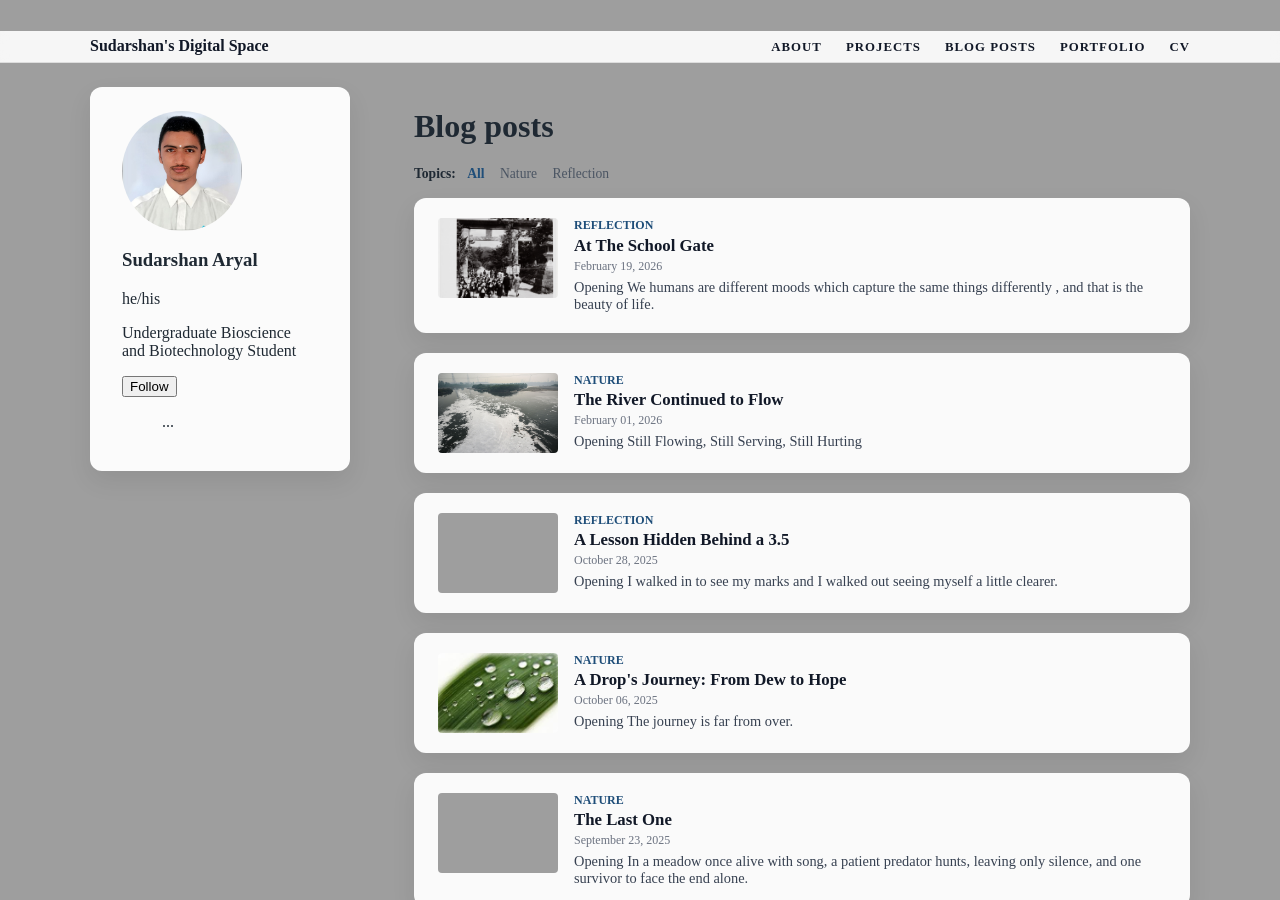
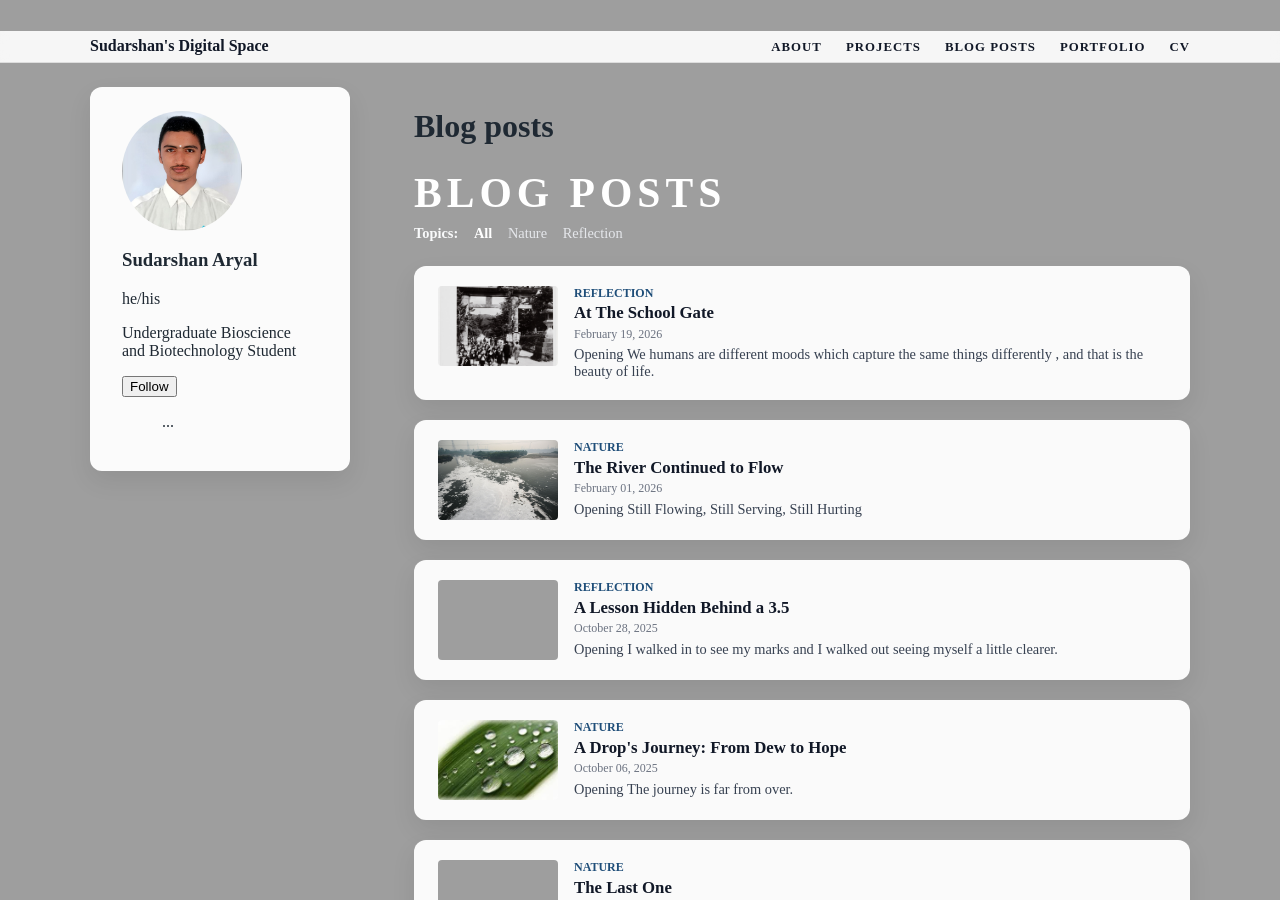
Before and after one commit to Sudu-09-Nep/sudu.github.io, a Jekyll site: the page built from _pages/year-archive.md, in a window 1280 px wide and 900 px high, cut to the strip 0-900 px from the top of the window. Built offline with Jekyll 4.4.1, drawn with Linux system fonts in a browser that asks for light colours; a script bundle is joined from its source files by our own code; library files that are not in the unit come from our copies; grey boxes are pictures that could not be loaded.

Commit message:
Update year-archive.md

```diff
--- a/_pages/year-archive.md
+++ b/_pages/year-archive.md
@@ -8,17 +8,21 @@
 
 {% include base_path %}
 
-<div class="blog-category-bar">
-  <span class="blog-category-label">Topics:</span>
-  <a href="{{ '/year-archive/' | relative_url }}" class="blog-category-link is-active">
-    All
-  </a>
-  <a href="{{ '/category/nature/' | relative_url }}" class="blog-category-link">
-    Nature
-  </a>
-  <a href="{{ '/category/reflection/' | relative_url }}" class="blog-category-link">
-    Reflection
-  </a>
+<div class="section-hero">
+  <h1 class="section-hero__title">Blog posts</h1>
+
+  <div class="section-hero__filters">
+    <span class="section-hero__label">Topics:</span>
+    <a href="{{ '/year-archive/' | relative_url }}" class="section-hero__link is-active">
+      All
+    </a>
+    <a href="{{ '/category/nature/' | relative_url }}" class="section-hero__link">
+      Nature
+    </a>
+    <a href="{{ '/category/reflection/' | relative_url }}" class="section-hero__link">
+      Reflection
+    </a>
+  </div>
 </div>
 
 {% assign posts = site.posts | sort: "date" | reverse %}
```
